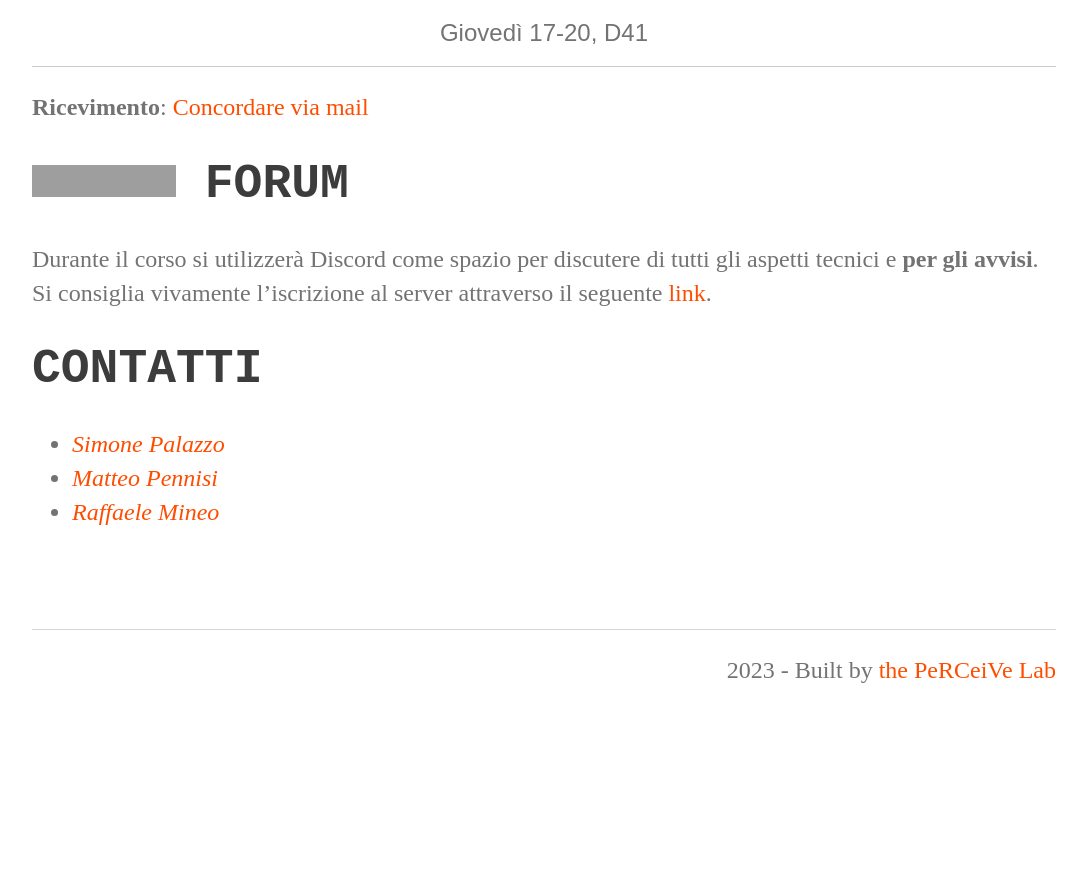
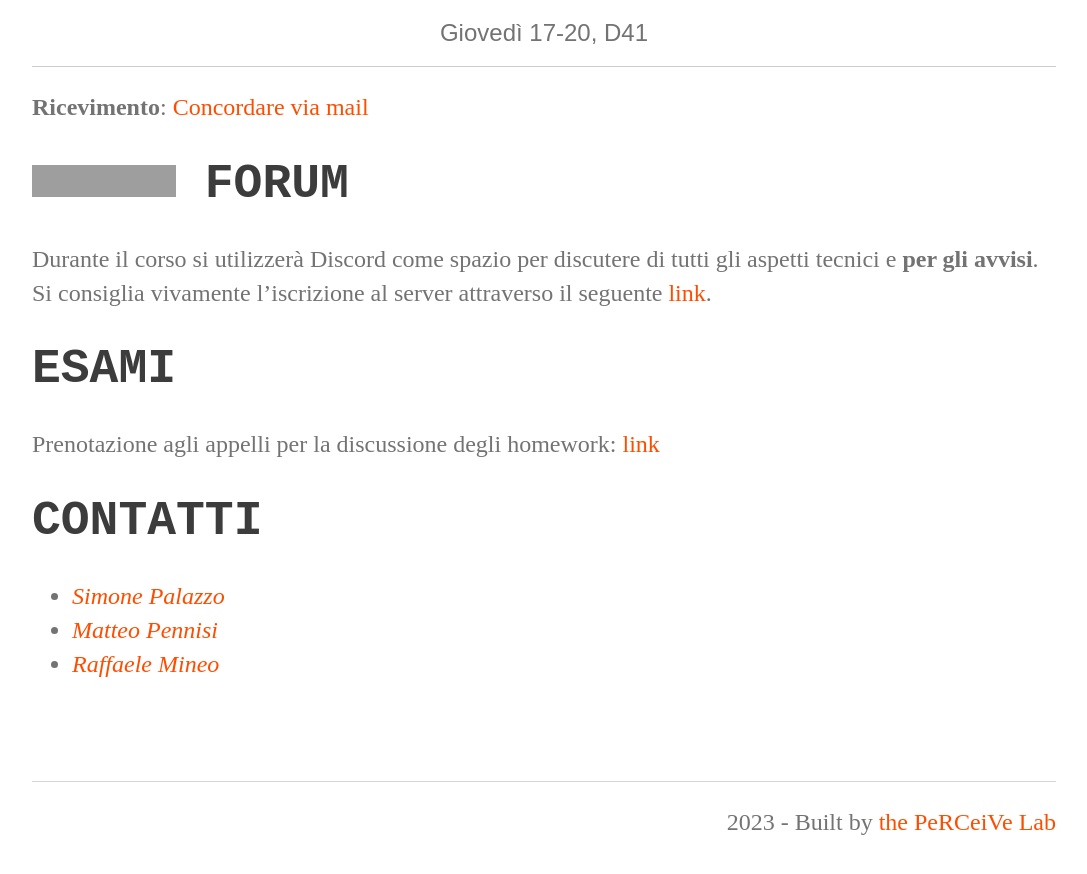
Before and after one commit to perceivelab/wp-al-23, a Jekyll site: the page built from index.md, in a window 1280 px wide and 900 px high, scrolled down 843 px. Shown: the top 874 px of the window, without its empty margins (96-1183 px from the left). Built offline with Jekyll 4.4.1, drawn with Linux system fonts in a browser that asks for light colours; our own code applies the rules of GitHub Pages for plain Markdown files; before the commit the page ends 1591 px from its top, so only the background shows below that; grey boxes are pictures that could not be loaded.

Commit message:
Added Calendly link

```diff
--- a/index.md
+++ b/index.md
@@ -17,6 +17,10 @@ layout: default
 {: #tag}
 Durante il corso si utilizzerà Discord come spazio per discutere di tutti gli aspetti tecnici e **per gli avvisi**. Si consiglia vivamente l'iscrizione al server attraverso il seguente [link](https://discord.gg/2nmkEMKbDw).
 
+# ESAMI
+
+Prenotazione agli appelli per la discussione degli homework: [link](https://calendly.com/simone-palazzo/esami-wp-2023)
+
 # CONTATTI
 
 - *[Simone Palazzo](mailto:simone.palazzo@unict.it)*
```
